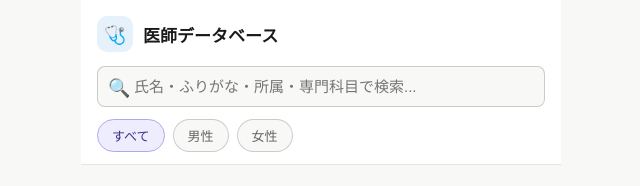
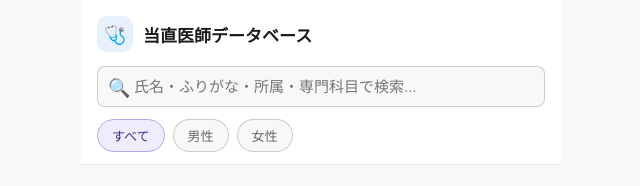
Before and after one commit to k5yfm102-lab/db, a plain HTML site: page index.html in a window 1280 px wide. Shown: the top 186 px of the page, 319-959 px from the left. Drawn offline with Linux system fonts and the light colour scheme; no server answers.

Commit message:
Update index.html

```diff
--- a/index.html
+++ b/index.html
@@ -107,7 +107,7 @@
 <header>
   <div class="header-top">
     <div class="header-icon">🩺</div>
-    <div><div class="header-title">医師データベース</div></div>
+    <div><div class="header-title">当直医師データベース</div></div>
   </div>
   <div class="search-wrap">
     <span class="search-icon">🔍</span>
```
